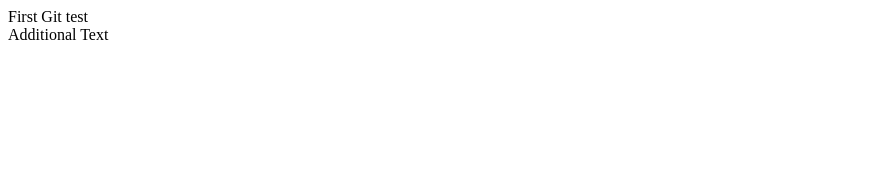
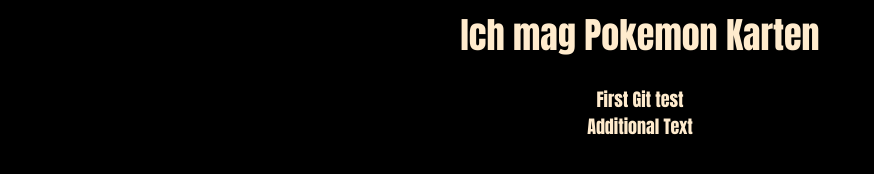
Before and after one commit to mindrift-io/portfolio-tb, a plain HTML site: page index.html in a window 1280 px wide. Shown: the whole page, without its empty margins (0-874 px from the left). Drawn offline with Linux system fonts and the light colour scheme.

Commit message:
actual commit

```diff
--- /dev/null
+++ b/css/style.css
@@ -0,0 +1,7 @@
+body  {
+    background-color: black;
+    color: blanchedalmond;
+    font-size: large;
+    text-align: center;
+    font-family: Impact, Haettenschweiler, 'Arial Narrow Bold', sans-serif;
+}
--- a/index.html
+++ b/index.html
@@ -1,11 +1,24 @@
 <html lang="en">
-<head>
-    <meta charset="UTF-8">
-    <meta http-equiv="X-UA-Compatible" content="IE=edge">
-    <meta name="viewport" content="width=device-width, initial-scale=1.0">
-    <title>Document</title>
-</head>
+    <head>
+
+        <meta charset="UTF-8">
+        <meta name="viewport" content="width=device-width, initial-scale=1.0">
+
+
+        <!--Favicons
+        <link rel="apple-touch-icon" sizes="180x180" href="/apple-touch-icon.png">
+        <link rel="icon" type="image/png" sizes="32x32" href="/favicon-32x32.png?v1">
+        <link rel="icon" type="image/png" sizes="16x16" href="/favicon-16x16.png">
+        -->
+
+        <!-- CSS -->
+        <link rel="stylesheet" href="css/style.css">
+
+
+        <title>Portfolio</title>
+    </head>
 <body>
+    <h1>Ich mag Pokemon Karten</h1>
     First Git test <br>
     Additional Text
 </body>
```
